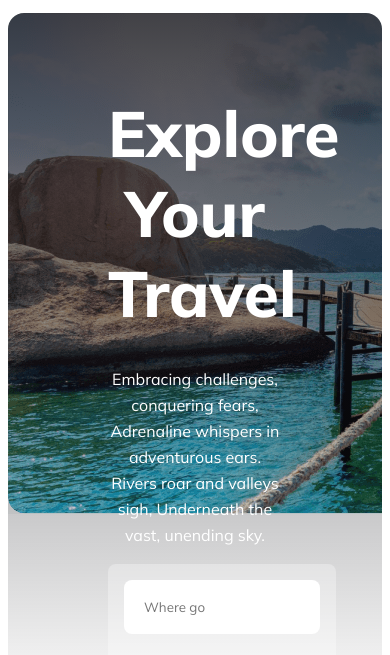
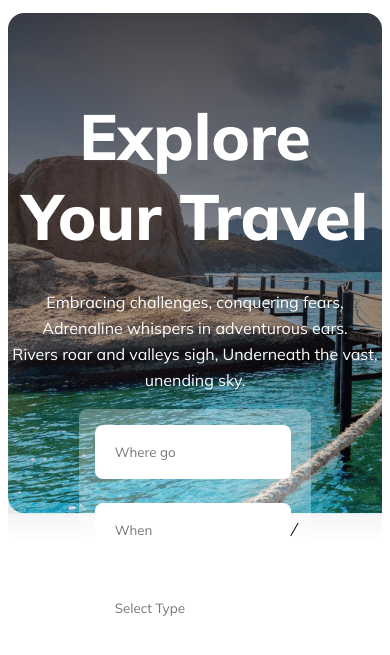
Before and after one commit to Sohanur20/-B9A2-Tour-Guide-BD, a plain HTML site: page index.html in a window 390 px wide. Shown: the part 144-799 px from the top of the page. Drawn offline with Linux system fonts and the light colour scheme.

Commit message:
banner added with responsive

```diff
--- a/styles/styles.css
+++ b/styles/styles.css
@@ -67,7 +67,7 @@ nav li a {
     background-repeat: no-repeat;
     text-align: center;
     height: 500px;
-    padding: 100px;
+  padding-top: 30px;
     border-radius: 16px;
 }
 
@@ -76,7 +76,7 @@ nav li a {
     color: #FFF;
     font-size: 4rem;
     font-weight: 800;
-    margin-top: -20px;
+    /* margin-top: -20px; */
 
 
 }
```
